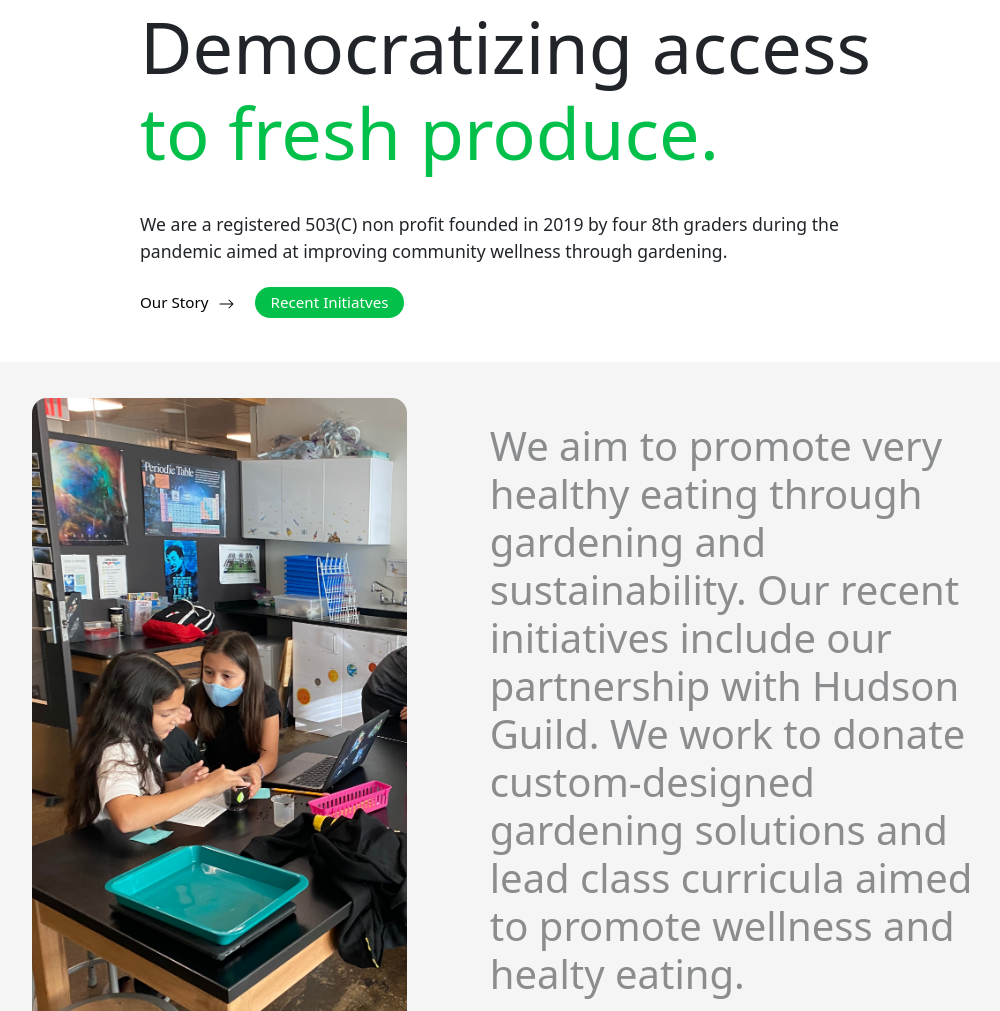
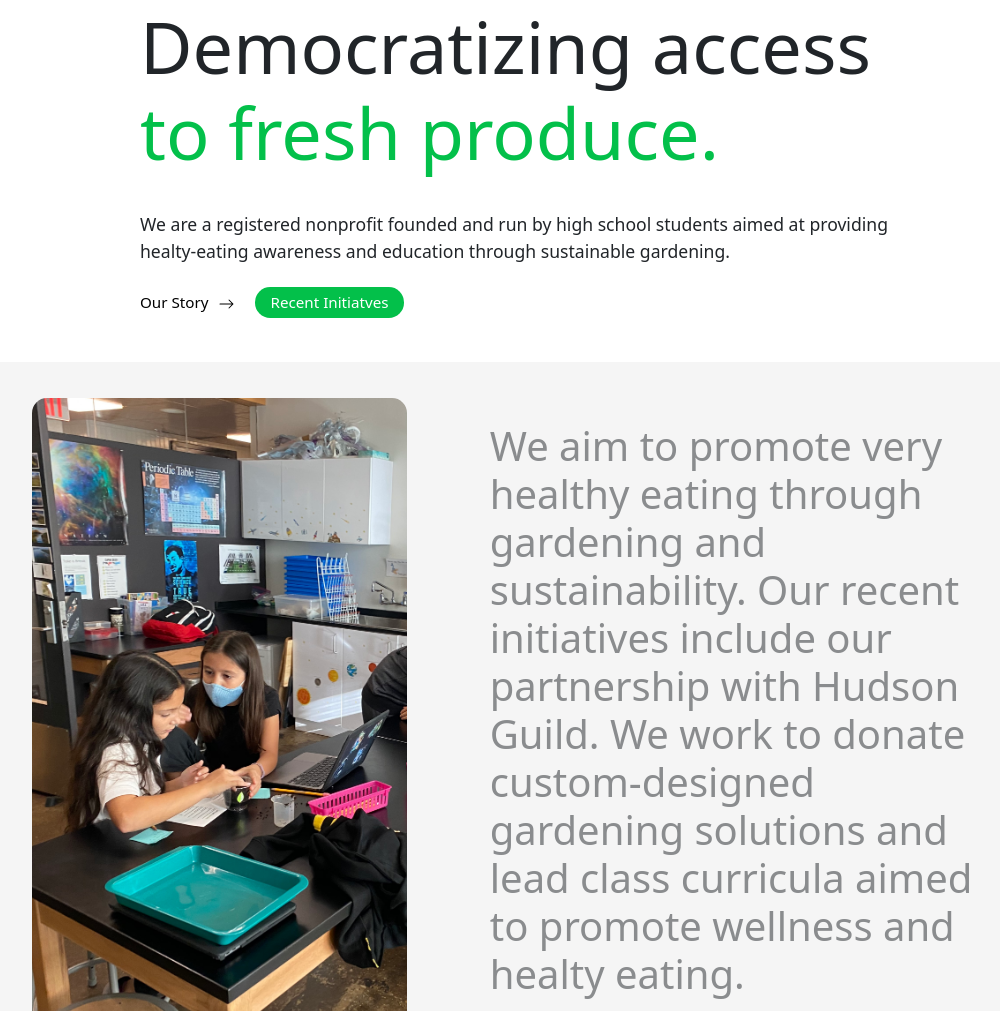
Before and after one commit to WilliamWang24/MintBox-Site, a plain HTML site: page index.html in a window 1280 px wide. Shown: the part 721-1732 px from the top of the page, without its empty margins (125-1125 px from the left). Drawn offline with nearby package versions, Linux system fonts and the light colour scheme.

Commit message:
Update index.html

```diff
--- a/index.html
+++ b/index.html
@@ -48,8 +48,8 @@
                 <img id="home1" class="photo" src="building.png" alt="">
             <div>
                 <h1 id="title">Democratizing access <br><span>to fresh produce.</span></h1>
-                <p id="title-body">We are a registered 503(C) non profit founded in 2019 by four 8th graders during the
-                    pandemic aimed at improving community wellness through gardening.</p>
+                <p id="title-body">We are a registered nonprofit founded and run by high school students
+                    aimed at providing healty-eating awareness and education through sustainable gardening.</p>
                 <a class="hover-animation" href="about.html">Our Story<svg xmlns="http://www.w3.org/2000/svg" width="35"
                         height="16" fill="currentColor" class="bi bi-arrow-right" viewBox="0 0 16 16">
                         <path fill-rule="evenodd"
```
